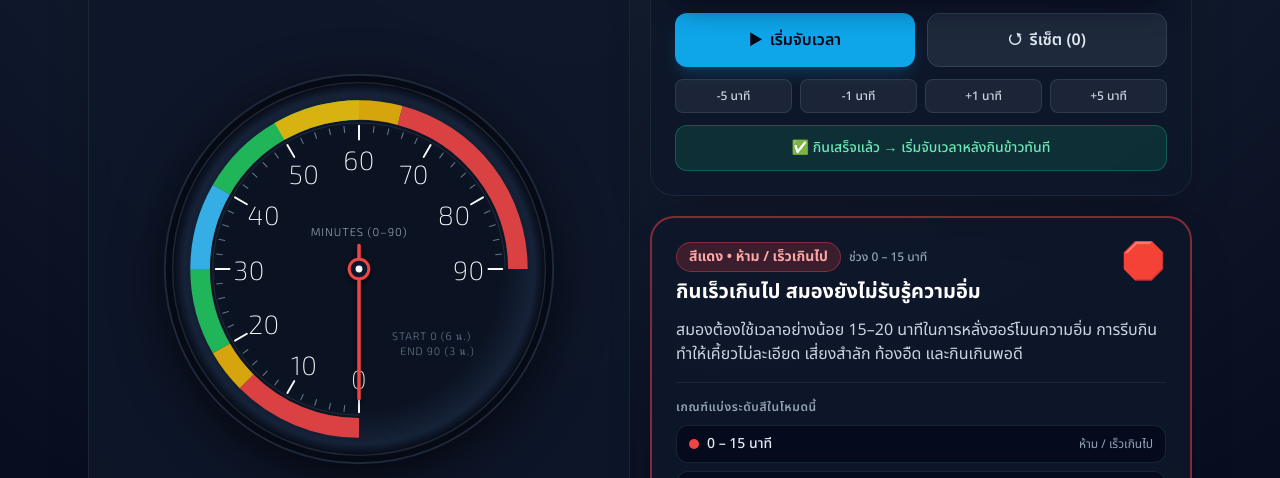
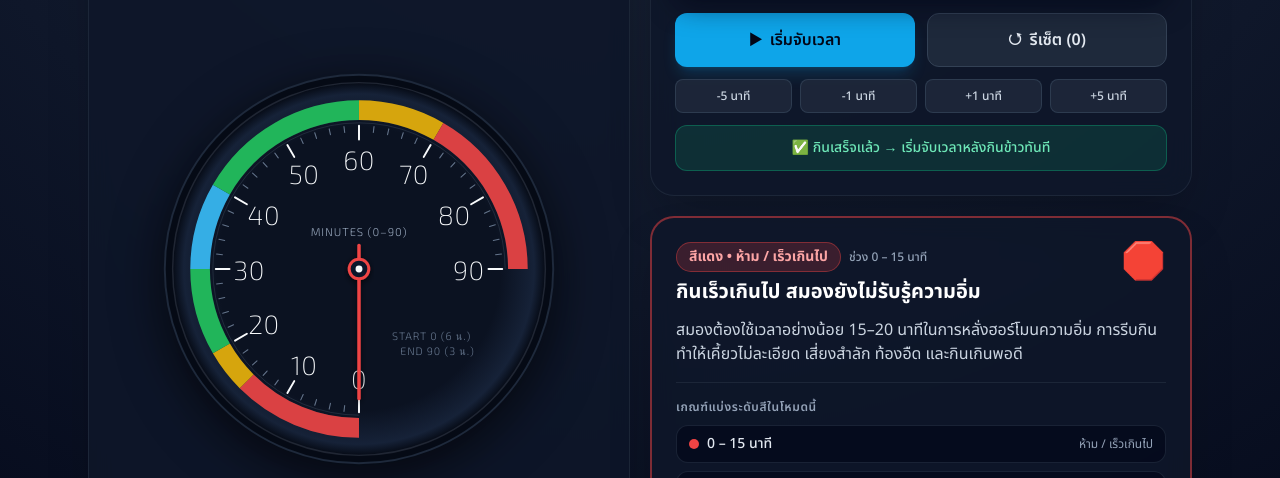
Before and after one commit to Vasitphon29/Stopwatch_for_meal, a plain HTML site: page index.html in a window 1280 px wide. Shown: the part 474-952 px from the top of the page. Drawn offline with nearby package versions, Linux system fonts and the light colour scheme; a web font is replaced by a local one.

Commit message:
Update index.html

```diff
--- a/index.html
+++ b/index.html
@@ -439,14 +439,14 @@
         description: 'ยังอยู่ในเกณฑ์ที่ดีและปลอดภัย เหมาะกับมื้ออาหารที่ทานร่วมกับครอบครัวหรือมีหลายเมนู โดยไม่เร่งรีบจนเกินไป'
       },
       {
-        start: 50, end: 65, color: 'yellow', icon: '⚠️',
+        start: 60, end: 70, color: 'yellow', icon: '⚠️',
         statusText: 'สีเหลือง • ไม่แนะนำ',
         rangeText: '60 – 70 นาที',
         heading: 'ใช้เวลานานเกินไป ควรเตรียมจบมื้ออาหาร',
         description: 'การทานต่อเนื่องนานเกิน 60 นาที ทำให้ร่างกายหลั่งอินซูลินอย่างต่อเนื่องและเผลอทานอาหารส่วนเกินโดยไม่รู้ตัว'
       },
       {
-        start: 65, end: 90, color: 'red', icon: '🛑',
+        start: 70, end: 90, color: 'red', icon: '🛑',
         statusText: 'สีแดง • ห้าม / นานเกินไป',
         rangeText: '70 – 90 นาที',
         heading: 'นานเกินเกณฑ์ เสี่ยงกรดไหลย้อนและระบบย่อยล้า',
```
